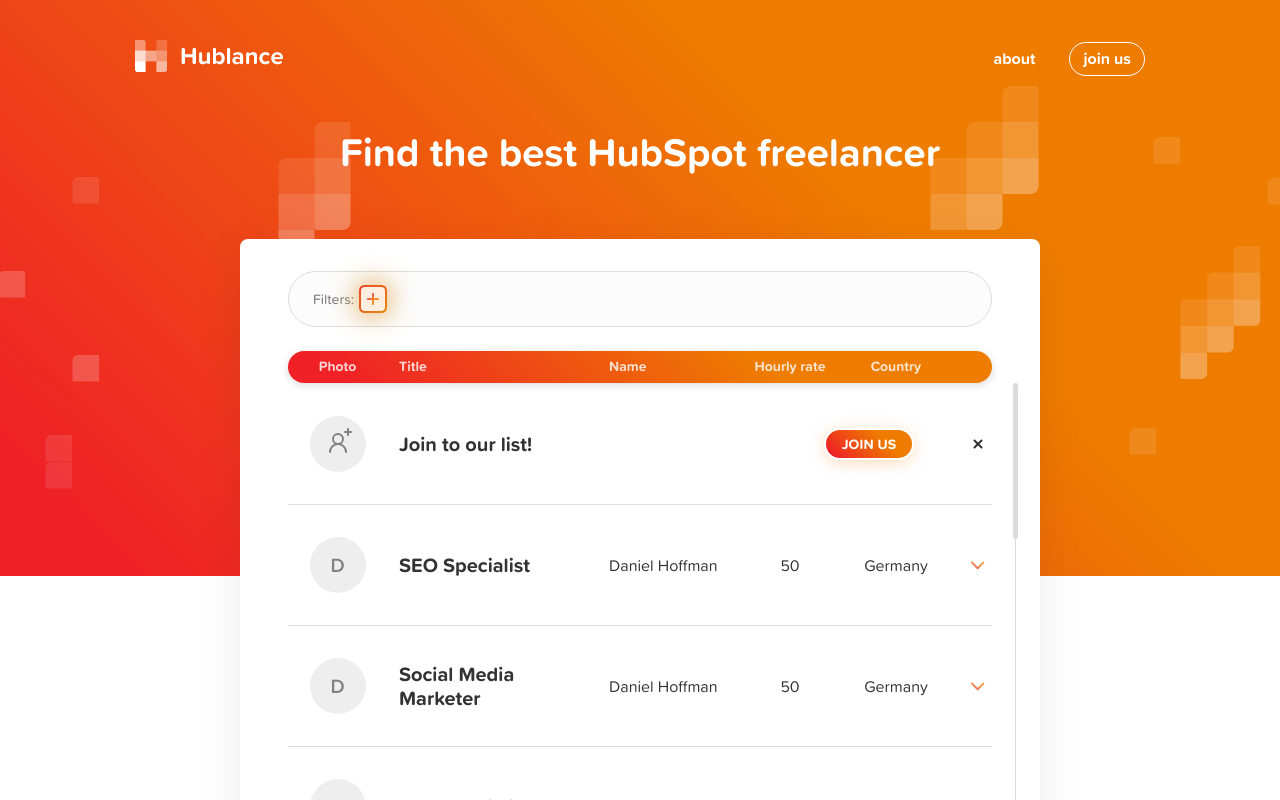
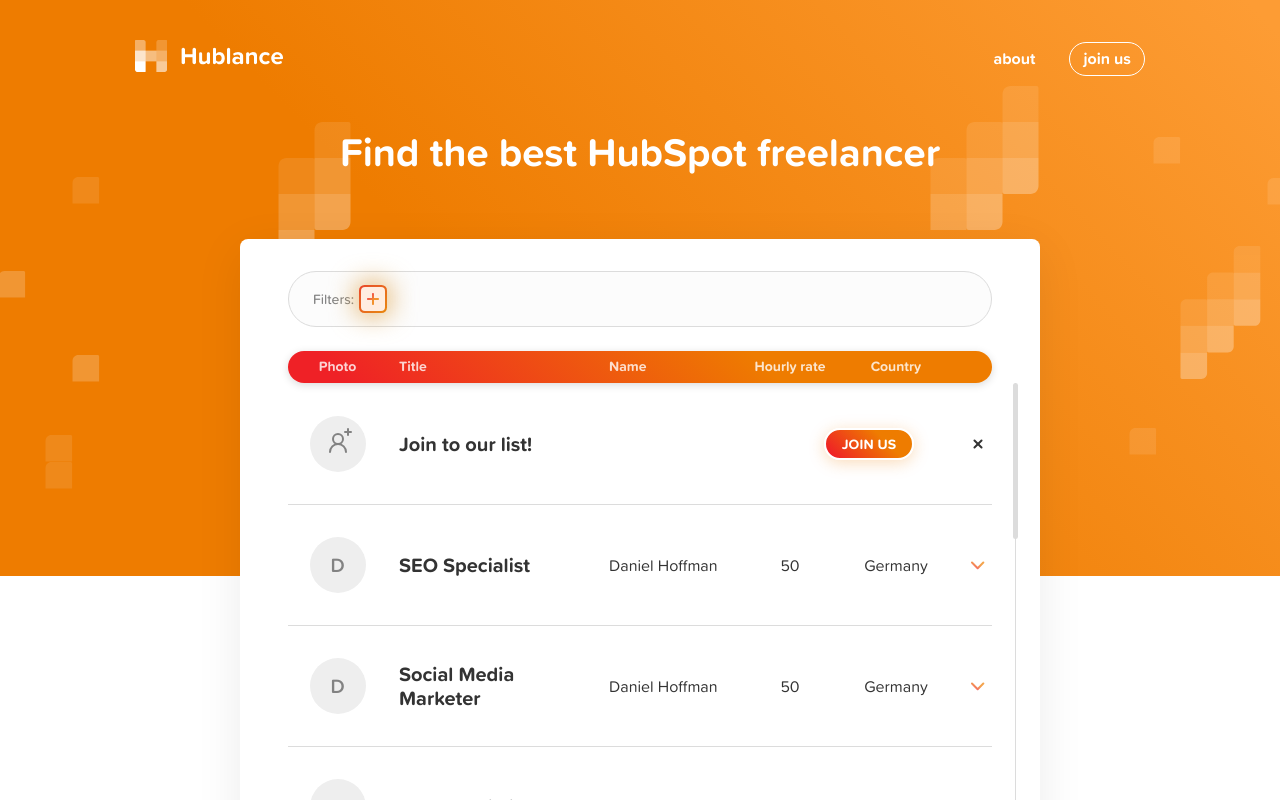
Before and after one commit to kuranton/hublance, a React (Create React App) app: page / in a window 1280 px wide. Shown: the top 800 px of the page. Built offline with nearby package versions, Linux system fonts and the light colour scheme.

Commit message:
change background gradient

```diff
--- a/src/components/App/App.module.css
+++ b/src/components/App/App.module.css
@@ -13,7 +13,7 @@
   left: 0;
   width: 100%;
   height: 576px;
-  background-image: url(./background.svg), linear-gradient(45.27deg, #EF2126 7.84%, #EE7C00 67.22%);
+  background-image: url(./background.svg), linear-gradient(46.24deg, #EE7C00 40.09%, #FD9C34 98.24%);
   background-position: center;
   background-repeat: no-repeat;
   z-index: -1;
```
Also changed, not shown: 1 other file (tests, documents, lock files or other folders).
